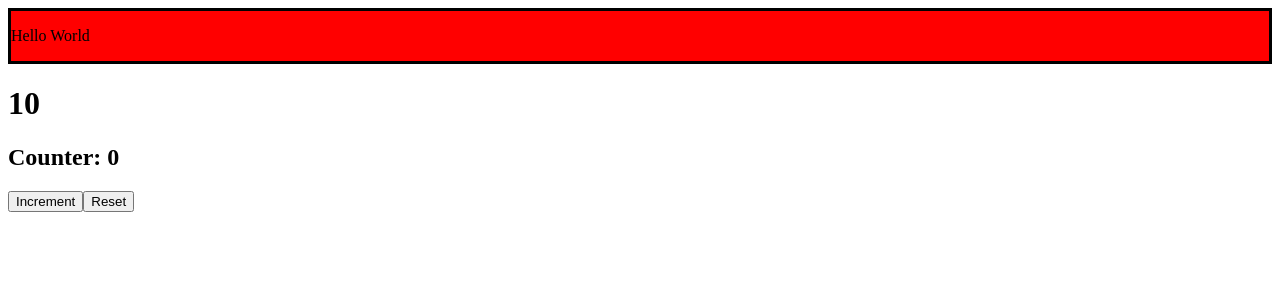
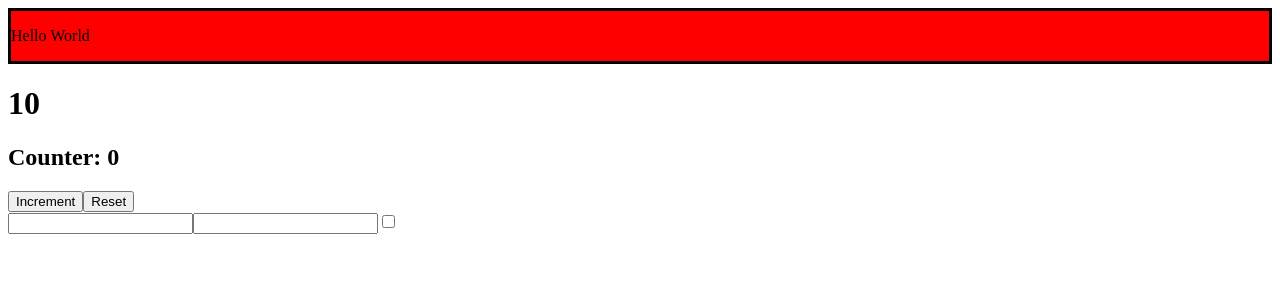
Before and after one commit to dens90/react-exercises, a React (Create React App) app: page / in a window 1280 px wide. Shown: the top 300 px of the page. Built offline with nearby package versions, Linux system fonts and the light colour scheme.

Commit message:
useState-02

```diff
--- a/src/App.js
+++ b/src/App.js
@@ -2,6 +2,8 @@ import React from "react";
 import Sum from "./Sum";
 import Counter from "./Counter";
 import Welcome from "./Welcome";
+import Form from "./Form";
+
 
 const App = () => {
   return (
@@ -9,6 +11,7 @@ const App = () => {
       <Welcome name={"dennis"} />
       <Sum />
       <Counter />
+      <Form />
     </div>
   );
 };
--- /dev/null
+++ b/src/Form.js
@@ -0,0 +1,45 @@
+import { useState } from "react";
+
+const Form = () => {
+  const [data, setData] = useState({
+    username: "",
+    surname: "",
+    remember: false,
+  });
+
+  const changeValuesForm = (e) => {
+    const { name, type, value, checked } = e.target;
+    console.log(name);
+    setData((data) => {
+      return {
+        ...data,
+        [name]: type === "checkbox" ? checked : value,
+      };
+    });
+  };
+  console.log(data);
+  return (
+    <form>
+      <input
+        onChange={changeValuesForm}
+        type="text"
+        value={data.username}
+        name="username"
+      />
+      <input
+        onChange={changeValuesForm}
+        type="text"
+        value={data.surname}
+        name="surname"
+      />
+      <input
+        type="checkbox"
+        onChange={changeValuesForm}
+        checked={data.remember}
+        name="remember"
+      />
+    </form>
+  );
+};
+
+export default Form;
```
